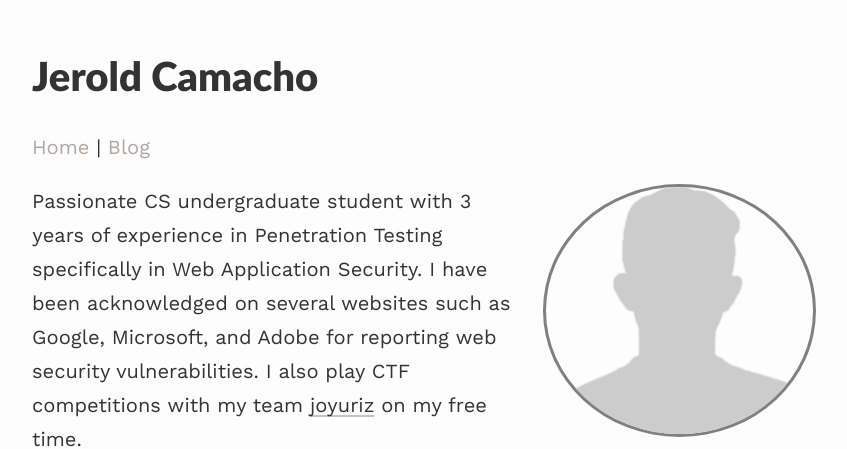
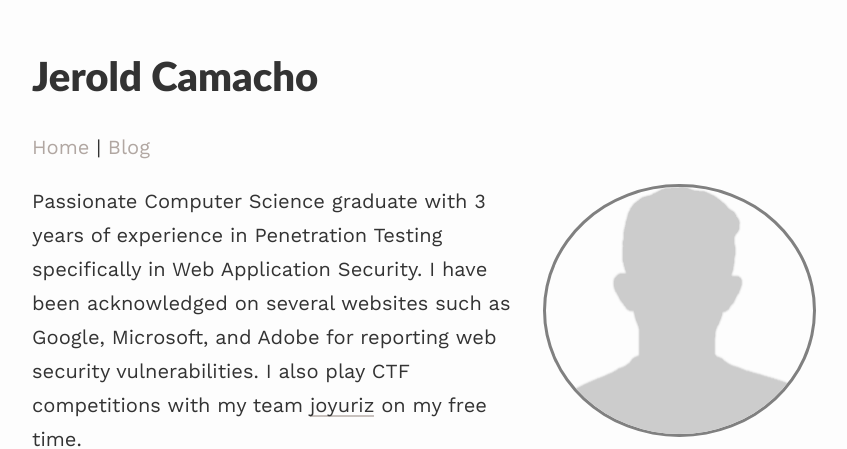
Before and after one commit to jeroldcamacho/jeroldcamacho.github.io, a Jekyll site: the page built from index.md, in a window 1280 px wide. Shown: the top 449 px of the page, without its empty margins (208-1055 px from the left). Built offline with Jekyll 4.4.1, drawn with Linux system fonts in a browser that asks for light colours; nearby versions of some CDN libraries.

Commit message:
Domain changes

```diff
--- a/_config.yml
+++ b/_config.yml
@@ -3,7 +3,7 @@
 title: Jerold Camacho
 
 baseurl: "" #name of GitHub repository
-url: "https://haseul.github.io" #custom url to be used instead of GitHub repository
+url: "https://jeroldcamacho.github.io" #custom url to be used instead of GitHub repository
 email: #
 
 
--- a/index.md
+++ b/index.md
@@ -7,7 +7,7 @@
 published: true
 ---
 
-Passionate CS undergraduate student with 3 years of experience in Penetration Testing specifically in Web Application Security. I have been acknowledged on several websites such as Google, Microsoft, and Adobe for reporting web security vulnerabilities. I also play CTF competitions with my team [joyuriz](https://ctftime.org/team/163844) on my free time.
+Passionate Computer Science graduate with 3 years of experience in Penetration Testing specifically in Web Application Security. I have been acknowledged on several websites such as Google, Microsoft, and Adobe for reporting web security vulnerabilities. I also play CTF competitions with my team [joyuriz](https://ctftime.org/team/163844) on my free time.
 
 ### Socials
 
```
Also changed, not shown: 1 other file.
